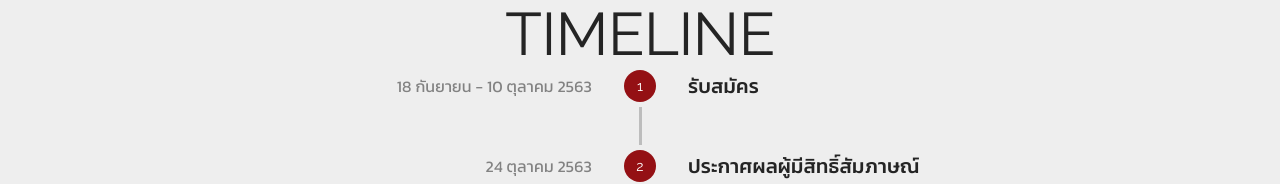
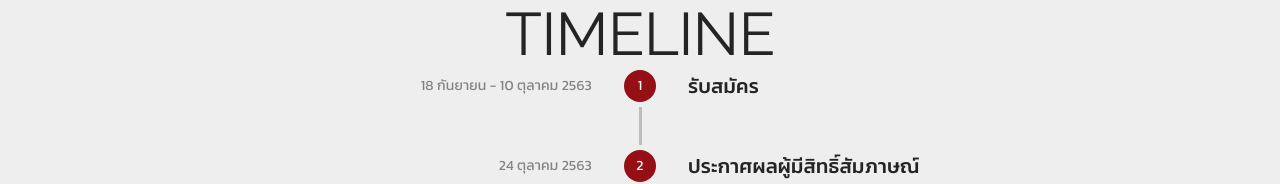
Before and after one commit to esc-chula/larngearcamp-frontend, a React (Create React App) app: page / in a window 1280 px wide. Shown: the part 633-817 px from the top of the page. Built offline with nearby package versions, Linux system fonts and the light colour scheme.

Commit message:
fix: timeline's typography & alignment

```diff
--- a/src/core/components/timeline.component.tsx
+++ b/src/core/components/timeline.component.tsx
@@ -13,13 +13,17 @@ const UseStyleTL = makeStyles(theme => ({
       backgroundColor: theme.palette.primary.main,
       width: "32px",
       height: "32px",
+      borderRadius: "50%",
+      position: "absolute",
+      left: "calc(50% - 16px)"
+    },
+    numberText: {
+      position: "absolute",
       lineHeight: "32px",
-      borderRadius: "50%",
-      textAlign: "center",
-      position: "absolute",
+      width: "32px",
       left: "calc(50% - 16px)",
       color: "white",
-
+      textAlign: "center"
     },
     NCLeftText: {
       color: "#828282",
@@ -58,10 +62,11 @@ const TimelineDisplay: React.FC<{
         {props.label.map(({left, right}, i, arr) =>
         <div key={i}>
             <div className={classes.line}>
-                <Typography variant="body1" className={classes.NCLeftText + ' kanit'}>
+                <Typography variant="body2" className={classes.NCLeftText + ' kanit'}>
                     {left}
                 </Typography>
-                <Typography variant="subtitle2" className={classes.numberCircle}>
+                <div className={classes.numberCircle}></div>
+                <Typography variant="body2" className={classes.numberText + ' kanit'}>
                     {(props.startNumber||1) + i}
                 </Typography>
                 <Typography variant="h6" className={classes.NCRightText}>
```
